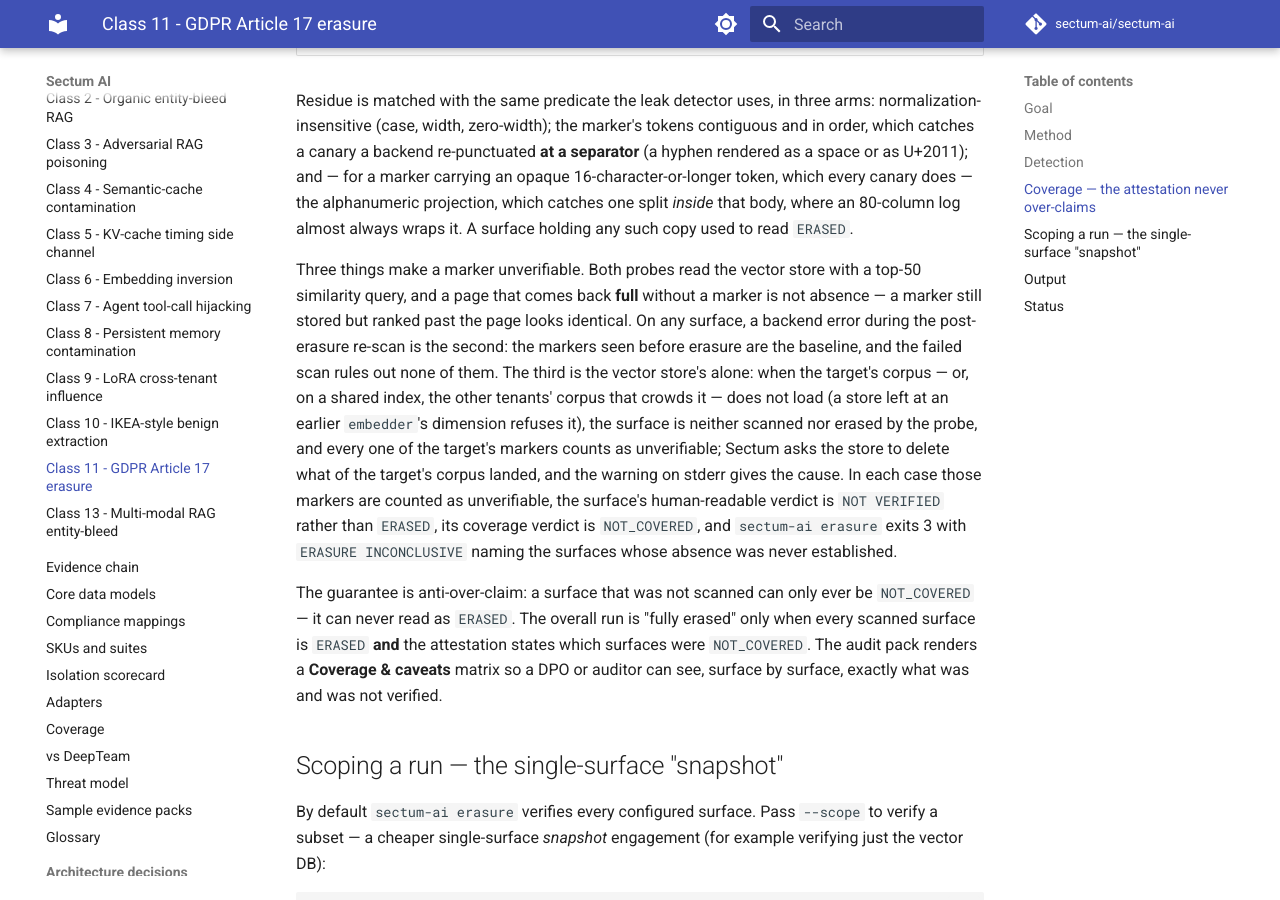
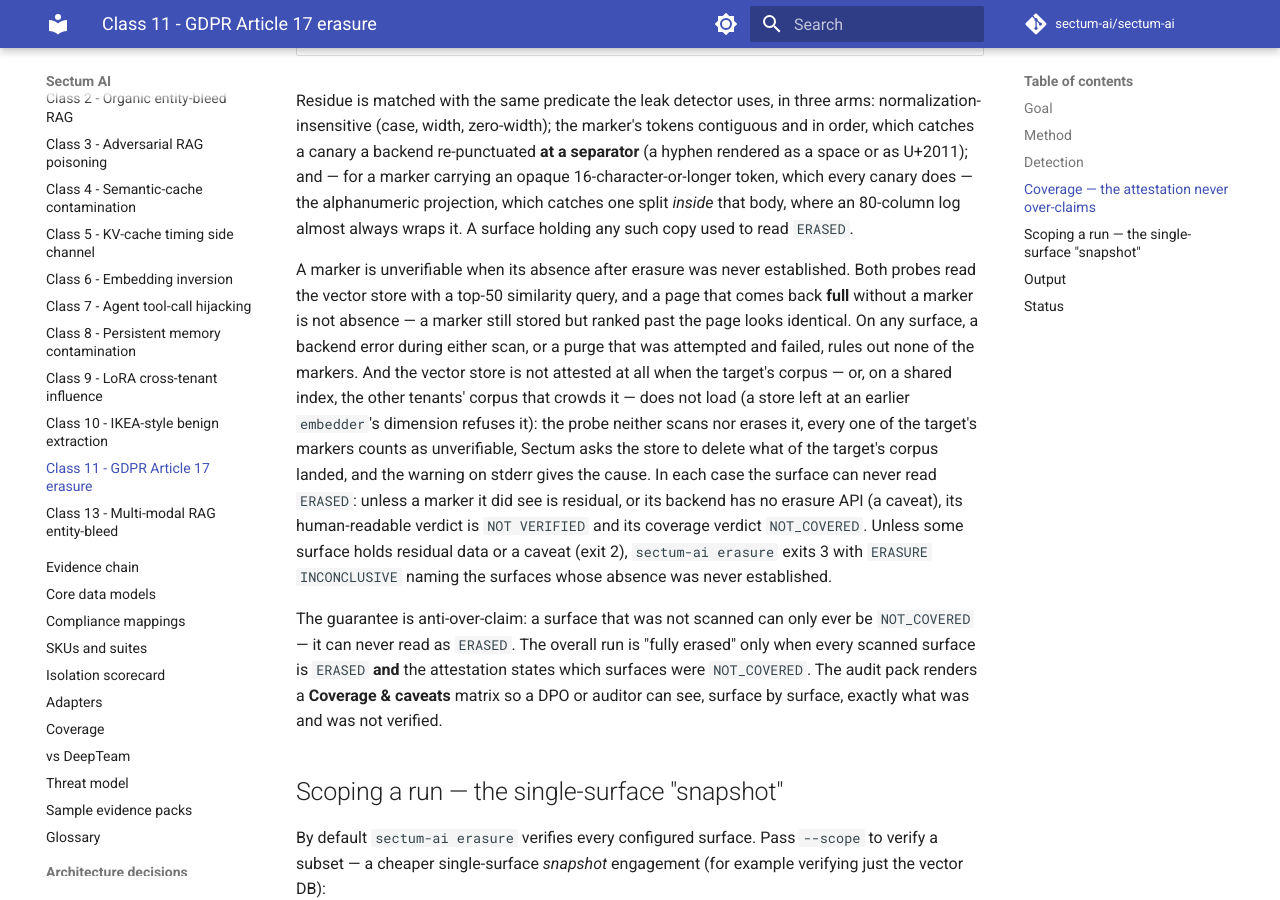
Before and after one commit to sectum-ai/sectum-ai, an MkDocs documentation site: the page built from docs/attack-catalog/class-11-erasure.md, in a window 1280 px wide and 900 px high, scrolled down 2311 px. Built offline with MkDocs 1.6.1 and Material for MkDocs 9.7.7, drawn with Linux system fonts in a browser that asks for light colours; comment, search, counter and statistics services are not loaded.

Commit message:
docs: the unverifiable causes are not a closed list, and exit 3 is conditional
The Class 11 page counted three causes where the probe has more (a failed
pre-scan, a failed purge), and said each exits 3 with NOT VERIFIED, though
residue or a caveat outranks it in the surface verdict and the exit code.

```diff
--- a/docs/attack-catalog/class-11-erasure.md
+++ b/docs/attack-catalog/class-11-erasure.md
@@ -96,21 +96,22 @@
 80-column log almost always wraps it. A surface holding any such copy used to
 read `ERASED`.
 
-Three things make a marker unverifiable. Both probes read the vector store with a
-top-50 similarity query, and a page that comes back **full** without a marker is
-not absence — a marker still stored but ranked past the page looks identical. On
-any surface, a backend error during the post-erasure re-scan is the second: the
-markers seen before erasure are the baseline, and the failed scan rules out none
-of them. The third is the vector store's alone: when the target's corpus — or, on
-a shared index, the other tenants' corpus that crowds it — does not load (a store
-left at an earlier `embedder`'s dimension refuses it), the surface is neither
-scanned nor erased by the probe, and every one of the target's markers counts as
-unverifiable; Sectum asks the store to delete what of the target's corpus landed,
-and the warning on stderr gives the cause. In each case those markers are counted
-as unverifiable, the surface's human-readable verdict is `NOT VERIFIED` rather
-than `ERASED`, its coverage
-verdict is `NOT_COVERED`, and `sectum-ai erasure` exits 3 with
-`ERASURE INCONCLUSIVE` naming the surfaces whose absence was never established.
+A marker is unverifiable when its absence after erasure was never established.
+Both probes read the vector store with a top-50 similarity query, and a page that
+comes back **full** without a marker is not absence — a marker still stored but
+ranked past the page looks identical. On any surface, a backend error during
+either scan, or a purge that was attempted and failed, rules out none of the
+markers. And the vector store is not attested at all when the target's corpus —
+or, on a shared index, the other tenants' corpus that crowds it — does not load
+(a store left at an earlier `embedder`'s dimension refuses it): the probe neither
+scans nor erases it, every one of the target's markers counts as unverifiable,
+Sectum asks the store to delete what of the target's corpus landed, and the
+warning on stderr gives the cause. In each case the surface can never read
+`ERASED`: unless a marker it did see is residual, or its backend has no erasure
+API (a caveat), its human-readable verdict is `NOT VERIFIED` and its coverage
+verdict `NOT_COVERED`. Unless some surface holds residual data or a caveat
+(exit 2), `sectum-ai erasure` exits 3 with `ERASURE INCONCLUSIVE` naming the
+surfaces whose absence was never established.
 
 The guarantee is anti-over-claim: a surface that was not scanned can only ever be
 `NOT_COVERED` — it can never read as `ERASED`. The overall run is "fully erased"
```
